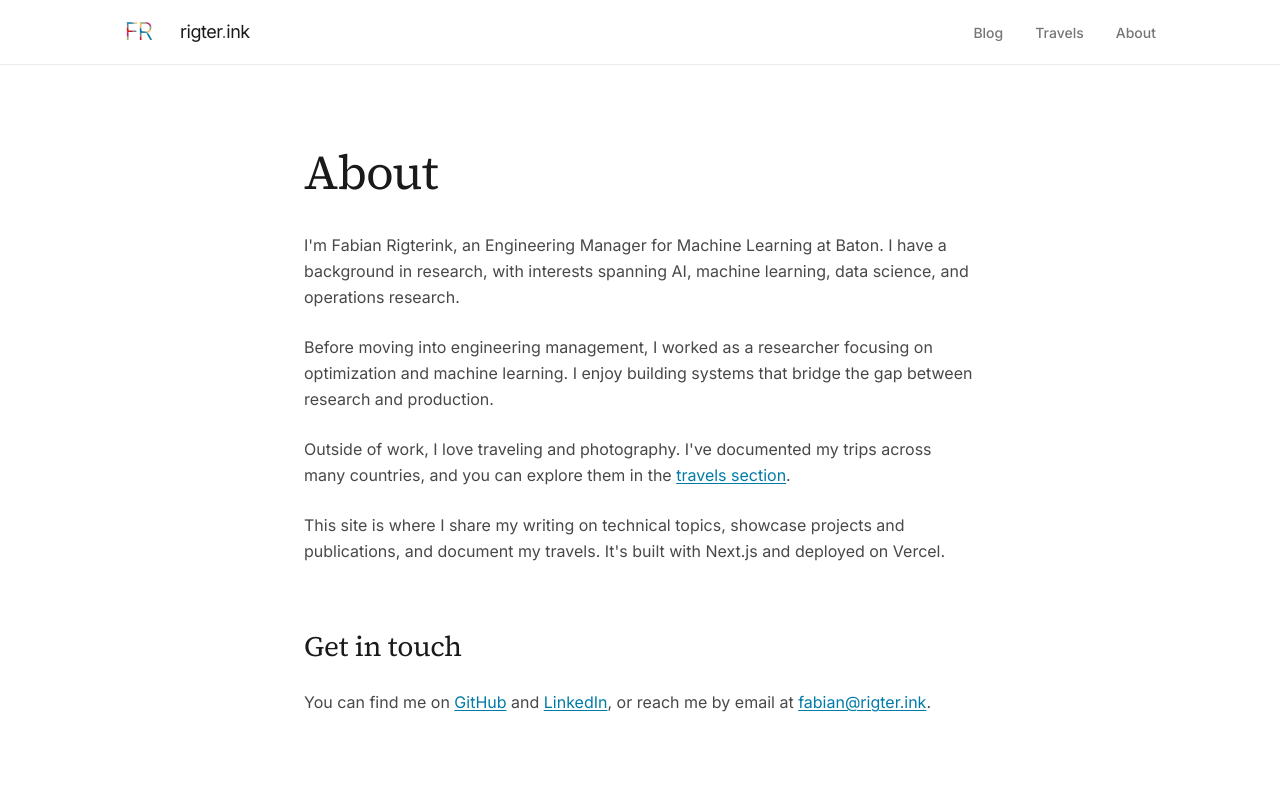
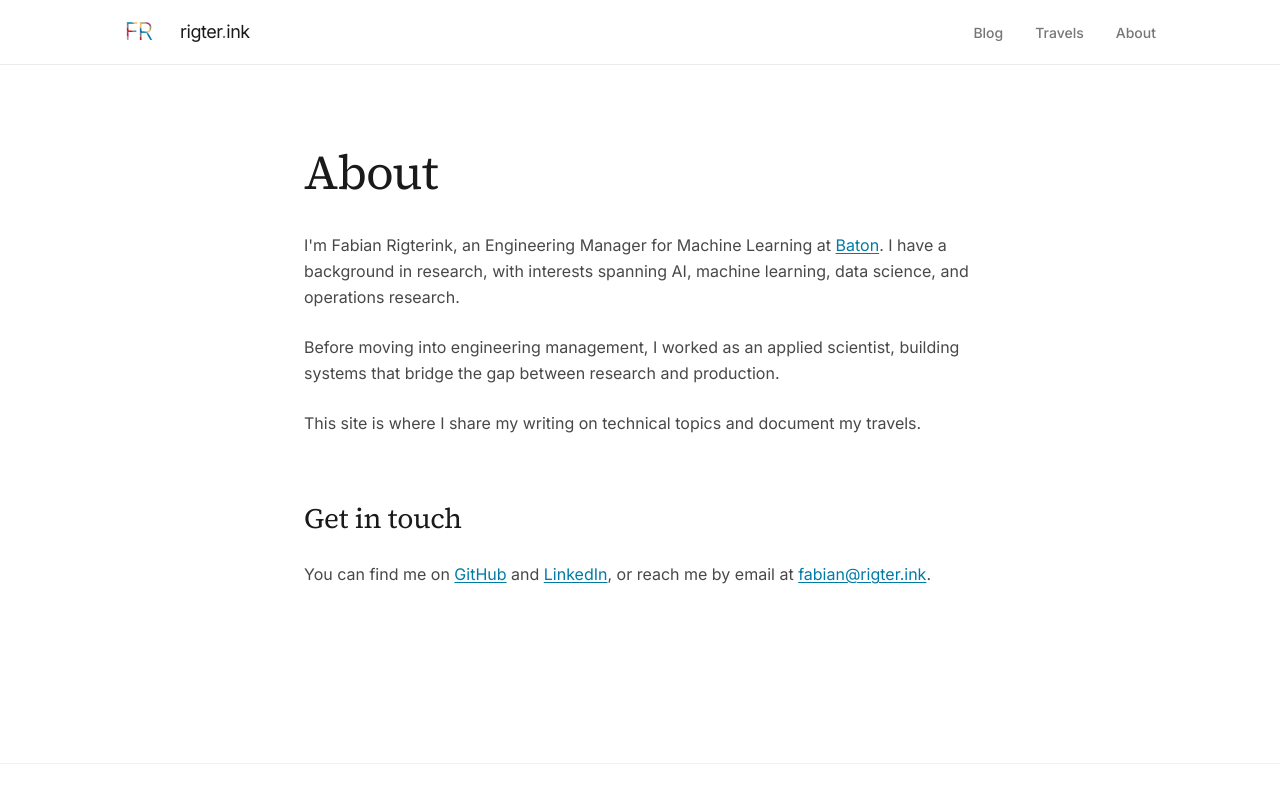
Before and after one commit to fabianrigterink/rigter-ink, a Next.js app: page /about in a window 1280 px wide. Shown: the top 800 px of the page. Built offline with nearby package versions, Linux system fonts and the light colour scheme.

Commit message:
Setting up giscus

```diff
--- a/src/app/about/page.tsx
+++ b/src/app/about/page.tsx
@@ -14,26 +14,16 @@ export default function About() {
 
       <div className="space-y-6 text-ink-light leading-relaxed">
         <p>
-          I'm Fabian Rigterink, an Engineering Manager for Machine Learning at Baton.
+          I'm Fabian Rigterink, an Engineering Manager for Machine Learning at <a href="https://www.baton.io/" className="text-cerulean hover:text-ink transition-colors underline underline-offset-2">Baton</a>.
           I have a background in research, with interests spanning AI, machine learning,
           data science, and operations research.
         </p>
         <p>
-          Before moving into engineering management, I worked as a researcher focusing on
-          optimization and machine learning. I enjoy building systems that bridge the gap
-          between research and production.
+          Before moving into engineering management, I worked as an applied scientist, building
+          systems that bridge the gap between research and production.
         </p>
         <p>
-          Outside of work, I love traveling and photography. I've documented my trips
-          across many countries, and you can explore them in the{" "}
-          <a href="/travels" className="text-cerulean hover:text-ink transition-colors underline underline-offset-2">
-            travels section
-          </a>.
-        </p>
-        <p>
-          This site is where I share my writing on technical topics, showcase projects
-          and publications, and document my travels. It's built with Next.js and deployed
-          on Vercel.
+          This site is where I share my writing on technical topics and document my travels.
         </p>
       </div>
 
@@ -43,11 +33,11 @@ export default function About() {
         </h2>
         <p className="text-ink-light leading-relaxed mb-4">
           You can find me on{" "}
-          <a href="https://github.com/frigterink" className="text-cerulean hover:text-ink transition-colors underline underline-offset-2">
+          <a href="https://github.com/fabianrigterink" className="text-cerulean hover:text-ink transition-colors underline underline-offset-2">
             GitHub
           </a>{" "}
           and{" "}
-          <a href="https://linkedin.com/in/frigterink" className="text-cerulean hover:text-ink transition-colors underline underline-offset-2">
+          <a href="https://www.linkedin.com/in/fabianrigterink/" className="text-cerulean hover:text-ink transition-colors underline underline-offset-2">
             LinkedIn
           </a>, or reach me by email at{" "}
           <a href="mailto:fabian@rigter.ink" className="text-cerulean hover:text-ink transition-colors underline underline-offset-2">
--- a/src/components/Comments.tsx
+++ b/src/components/Comments.tsx
@@ -6,32 +6,19 @@ export default function Comments() {
   return (
     <div className="mt-16 pt-8 border-t border-border-light">
       <Giscus
-        repo="frigterink/rigter-ink"
-        repoId=""
+        repo="fabianrigterink/rigter-ink"
+        repoId="R_kgDOR02tOw"
         category="Blog Comments"
-        categoryId=""
+        categoryId="blog-comments"
         mapping="pathname"
         strict="0"
-        reactionsEnabled="1"
+        reactionsEnabled="0"
         emitMetadata="0"
         inputPosition="top"
         theme="light"
         lang="en"
         loading="lazy"
       />
-      <p className="text-xs text-ink-muted mt-4">
-        Comments powered by GitHub Discussions. You&apos;ll need a GitHub account to comment.
-        The repo ID and category ID above need to be configured — see{" "}
-        <a
-          href="https://giscus.app"
-          target="_blank"
-          rel="noopener noreferrer"
-          className="text-cerulean hover:text-ink transition-colors underline underline-offset-2"
-        >
-          giscus.app
-        </a>{" "}
-        for setup instructions.
-      </p>
     </div>
   );
 }
--- a/src/lib/projects.ts
+++ b/src/lib/projects.ts
@@ -17,7 +17,7 @@ export function getAllProjects(): Project[] {
       description: "This personal homepage, built with Next.js 15, Tailwind CSS 4, and MDX.",
       type: "project",
       date: "2026-03",
-      url: "https://github.com/frigterink/rigter-ink",
+      url: "https://github.com/fabianrigterink/rigter-ink",
       tags: ["next.js", "react", "tailwind"],
     },
   ];
```
